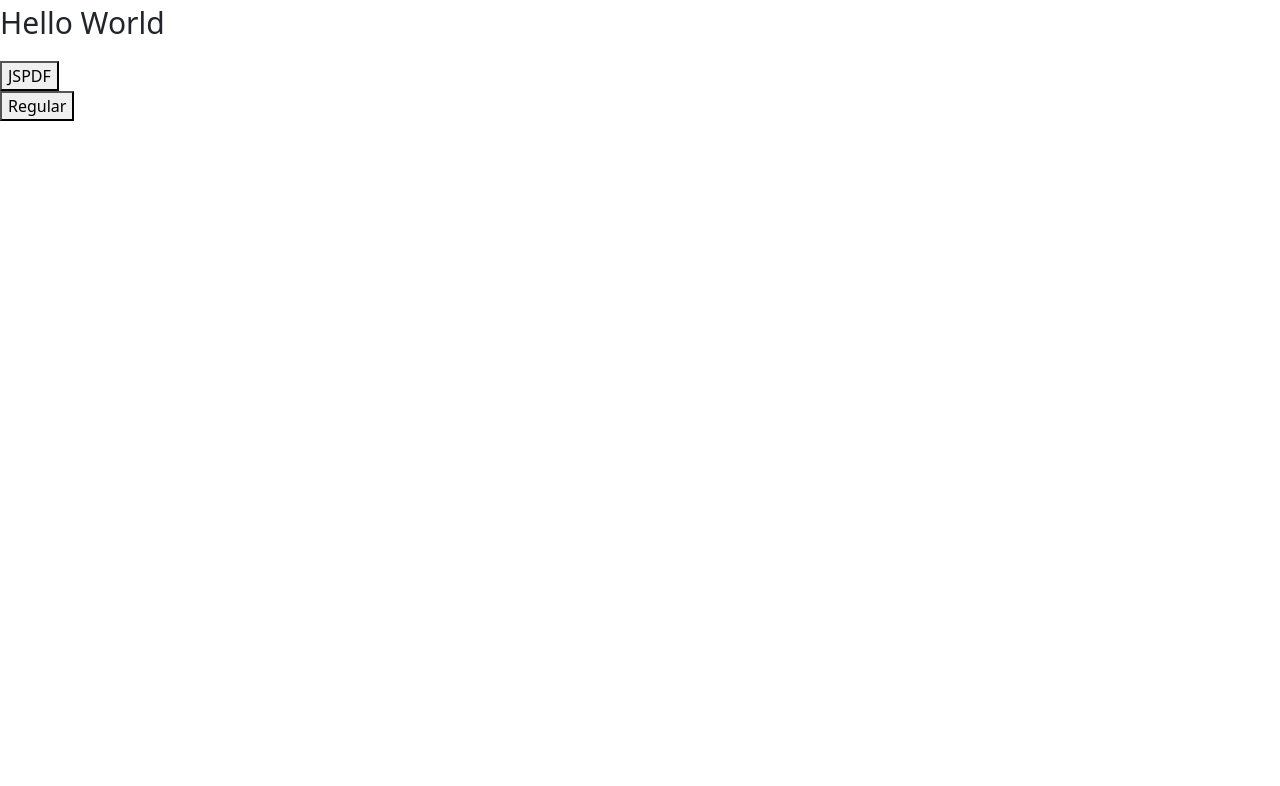
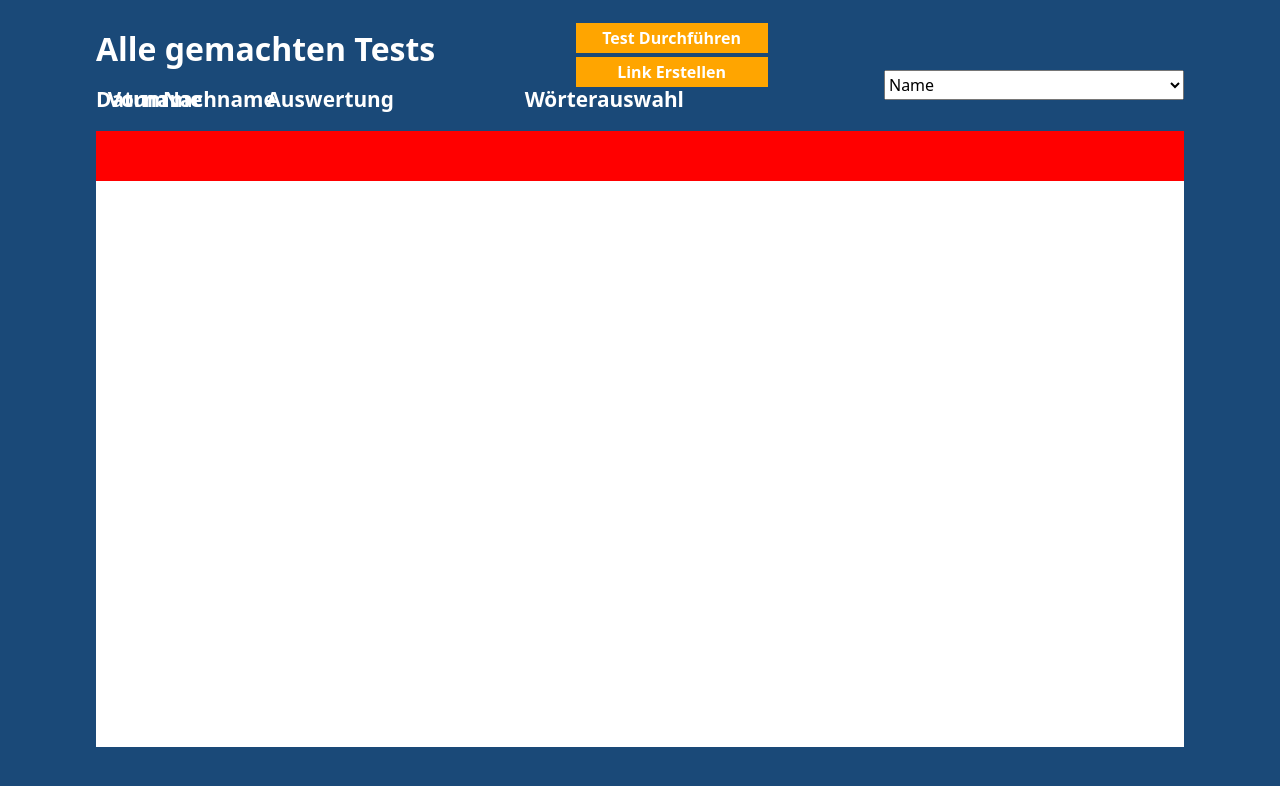
Before and after one commit to ErixXxYeas/MonkeyLab, a React (Create React App) app: page /admin in a window 1280 px wide. Shown: the top 786 px of the page. Built offline with nearby package versions, Linux system fonts and the light colour scheme.

Commit message:
feature - Printing tests done

```diff
--- a/src/Pages/AdminPage.js
+++ b/src/Pages/AdminPage.js
@@ -3,6 +3,7 @@ import "../cssReset.css";
 import css from "../modules/AdminPage.module.css";
 import Button from "../components/button";
 import { useNavigate } from "react-router-dom";
+import CompletedTestBar from "../components/completedTestBar";
 function AdminPage() {
   const navigate = useNavigate();
   const navigateN29 = () => {
@@ -45,8 +46,9 @@ function AdminPage() {
                 <p>Wörterauswahl</p>
               </div>
             </div>
-
-            <div className={css.TrueList}></div>
+            <div className={css.TrueList}>
+              <CompletedTestBar></CompletedTestBar>
+            </div>
           </div>
         </div>
       </div>
--- a/src/Pages/PDF.js
+++ b/src/Pages/PDF.js
@@ -11,22 +11,25 @@ import canvas from "html2canvas";
 const PDF = () => {
   const doc = new jsPDF({ orientation: "landscape" });
   const Fragment = renderToString(<Printer></Printer>);
-  const kkl = "<h1>hallo</h1>";
-  const HTML = document.createElement("object");
+  const HTML = document.createElement("div");
 
   const test = () => {
-    HTML.innerHTML = kkl.trim;
+    HTML.setAttribute("id", "Page");
+    HTML.innerHTML = Fragment;
     var node = HTML;
-    var x = document.getElementById("print");
+    document.body.appendChild(node);
     domtoimage.toPng(node).then(function (dataUrl) {
       var img = new Image();
       img.src = dataUrl;
-      img.onload = () => {
-        console.log("loaded");
-        doc.addImage(img, "Png", 0, 0, 0, 0);
-        doc.autoPrint(doc);
-        doc.save("ben");
-      };
+      console.log("loaded");
+      doc.setDocumentProperties({
+        title: "Test",
+        author: "bifo",
+        subject: "sunb",
+      });
+      doc.addImage(img, "Png", 0, 0, 0, 0);
+      doc.output("dataurlnewwindow", "Test von Ben");
+      document.body.removeChild(node);
     });
     console.log(Fragment);
   };
@@ -37,12 +40,12 @@ const PDF = () => {
 
   return (
     <React.Fragment>
-      <div id="print">
+      <div className={css.print}>
         <p className={css.h1}>Hello World</p>
-      </div>
-      <div>
-        <Butt name={"JSPDF"} event={test}></Butt>
-        <button onClick={test2}>Regular</button>
+        <div>
+          <Butt name={"JSPDF"} event={test}></Butt>
+          <button onClick={test2}>Regular</button>
+        </div>
       </div>
     </React.Fragment>
   );
--- /dev/null
+++ b/src/components/completedTestBar.jsx
@@ -0,0 +1,16 @@
+import css from "../modules/CompletedTestBar.module.css";
+
+const CompletedTestBar = () => {
+  return (
+    <div>
+      <div className={css.main}>
+        <div className={css.date}></div>
+        <div className={css.name}></div>
+        <div className={css.lastName}></div>
+        <div className={css.print}></div>
+      </div>
+    </div>
+  );
+};
+
+export default CompletedTestBar;
--- a/src/components/printer.jsx
+++ b/src/components/printer.jsx
@@ -6,7 +6,7 @@ const printer = () => {
   return (
     <React.Fragment>
       <div>
-        <p>Save ME</p>
+        <h1>Save ME</h1>
       </div>
     </React.Fragment>
   );
--- a/src/index.js
+++ b/src/index.js
@@ -10,7 +10,7 @@ import Printer from "./components/printer";
 const root = ReactDOM.createRoot(document.getElementById("root"));
 root.render(
   <React.StrictMode>
-    <PDF />
+    <App />
   </React.StrictMode>
 );
 
--- /dev/null
+++ b/src/modules/CompletedTestBar.module.css
@@ -0,0 +1,5 @@
+.main {
+  background-color: red;
+  height: 50px;
+  width: 100%;
+}
--- a/src/modules/PDF.module.css
+++ b/src/modules/PDF.module.css
@@ -1,3 +1,7 @@
 .h1 {
   font-size: 30px;
 }
+
+.print {
+  position: absolute;
+}
```
